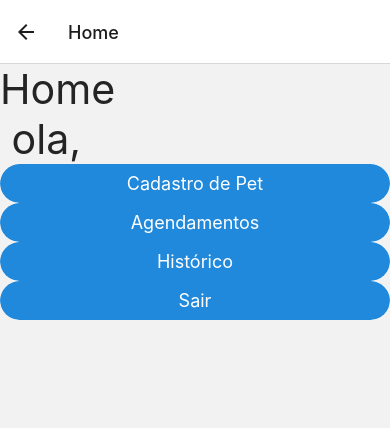
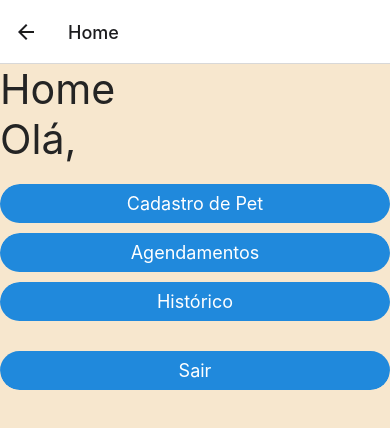
Before and after one commit to Rixolino01/API, a React Native app in the folder Ifood_pet/: screen /Home in a window 390 px wide. Shown: the top 428 px of the page. Built offline with nearby package versions, Linux system fonts and the light colour scheme.

Commit message:
Correção Agendamento

```diff
--- a/Ifood_pet/package.json
+++ b/Ifood_pet/package.json
@@ -10,12 +10,13 @@
   },
   "dependencies": {
     "@react-native-async-storage/async-storage": "1.18.2",
+    "@react-native-community/datetimepicker": "^7.6.1",
     "@react-navigation/native": "^6.1.7",
     "@react-navigation/native-stack": "^6.9.13",
     "@rneui/base": "^4.0.0-rc.7",
     "@rneui/themed": "^4.0.0-rc.8",
     "@types/react": "~18.2.14",
-    "axios": "^1.5.1",
+    "axios": "^1.6.0",
     "expo": "^49.0.11",
     "expo-secure-store": "~12.3.1",
     "expo-status-bar": "~1.6.0",
@@ -23,6 +24,7 @@
     "react-native": "0.72.5",
     "react-native-date-picker": "^4.3.3",
     "react-native-elements": "^3.4.3",
+    "react-native-picker-select": "^9.0.0",
     "react-native-safe-area-context": "4.6.3",
     "react-native-screens": "~3.22.0",
     "typescript": "^5.1.3"
--- a/Ifood_pet/pages/Agendamento.tsx
+++ b/Ifood_pet/pages/Agendamento.tsx
@@ -1,45 +1,68 @@
-import React, { useState } from 'react';
-import { View, Text, Button, StyleSheet } from 'react-native';
-import DatePicker from 'react-native-date-picker';
+import React, { useState, useEffect } from 'react';
+import { View, Text, TouchableOpacity, StyleSheet, Alert } from 'react-native';
+import DateTimePicker from '@react-native-community/datetimepicker';
+import RNPickerSelect from 'react-native-picker-select';
+import axios from 'axios';
 
 const Agendamento: React.FC = () => {
   const [selectedDate, setSelectedDate] = useState(new Date());
   const [selectedTime, setSelectedTime] = useState('');
-  const [selectedEstabelecimento, setSelectedEstabelecimento] = useState('Estabelecimento A');
-  const estabelecimentos = ['Estabelecimento A', 'Estabelecimento B', 'Estabelecimento C'];
+  const [timeOptions, setTimeOptions] = useState([]);
+  const [showDatePicker, setShowDatePicker] = useState(false);
+
+  useEffect(() => {
+    axios.get('http://localhost/phpmyadmin/index.php?route=/database/structure&db=pet_shop')
+      .then(response => {
+        setTimeOptions(response.data);
+      })
+      .catch(error => {
+        console.error('Erro ao buscar os horários:', error);
+      });
+  }, []);
 
   function handleAgendamento() {
-    throw new Error('Function not implemented.');
+    const formattedDate = selectedDate.toDateString();
+    const agendamentoInfo = {
+      date: formattedDate,
+      time: selectedTime,
+    };
+
+    Alert.alert('Agendamento Confirmado', JSON.stringify(agendamentoInfo));
   }
+
+  const onDateChange = (event, selectedDate) => {
+    setShowDatePicker(false);
+    if (selectedDate) {
+      setSelectedDate(selectedDate);
+    }
+  };
 
   return (
     <View style={styles.container}>
       <Text style={styles.label}>Agendamento</Text>
-      <DatePicker
-        date={selectedDate}
-        onDateChange={newDate => setSelectedDate(newDate)}
+      <TouchableOpacity style={styles.button} onPress={() => setShowDatePicker(true)}>
+        <Text style={styles.buttonText}>Selecionar Data</Text>
+      </TouchableOpacity>
+      {showDatePicker && (
+        <DateTimePicker
+          value={selectedDate}
+          mode="date"
+          is24Hour={true}
+          display="default"
+          onChange={onDateChange}
+        />
+      )}
+      <RNPickerSelect
+        value={selectedTime}
+        onValueChange={value => setSelectedTime(value)}
+        items={timeOptions.map(option => ({
+          label: option.timeLabel,
+          value: option.timeValue,
+        }))}
       />
-      {/* <Picker
-        selectedValue={selectedTime}
-        onValueChange={(itemValue, itemIndex) => setSelectedTime(itemValue)}
-      >
-        <Picker.Item label="Selecione um horário" value="" />
-        <Picker.Item label="9:00 AM" value="9:00 AM" />
-        <Picker.Item label="10:00 AM" value="10:00 AM" />
-        <Picker.Item label="11:00 AM" value="11:00 AM" />
-        <Picker.Item label="2:00 PM" value="2:00 PM" />
-        <Picker.Item label="3:00 PM" value="3:00 PM" />
-        <Picker.Item label="4:00 PM" value="4:00 PM" />
-      </Picker>
-      <Picker
-        selectedValue={selectedEstabelecimento}
-        onValueChange={(itemValue, itemIndex) => setSelectedEstabelecimento(itemValue)}
-      >
-        {estabelecimentos.map(estabelecimento => (
-          <Picker.Item label={estabelecimento} value={estabelecimento} key={estabelecimento} />
-        ))}
-      </Picker> */}
-      <Button title="Agendar" onPress={() => handleAgendamento()} />
+      <TouchableOpacity style={[styles.button, { marginTop: 10 }]} onPress={() => handleAgendamento()}>
+        <Text style={styles.buttonText}>Agendar</Text>
+      </TouchableOpacity>
     </View>
   );
 };
@@ -56,6 +79,16 @@ const styles = StyleSheet.create({
     fontWeight: 'bold',
     marginBottom: 16,
   },
+  button: {
+    backgroundColor: 'blue',
+    padding: 10,
+    borderRadius: 20,
+  },
+  buttonText: {
+    color: 'white',
+    textAlign: 'center',
+    fontSize: 16,
+  },
 });
 
 export default Agendamento;
--- a/Ifood_pet/pages/Home.tsx
+++ b/Ifood_pet/pages/Home.tsx
@@ -1,18 +1,17 @@
-import {useEffect, useState} from "react"
-import { Button, Text } from "@rneui/themed"
-import axiosConfig from "./axios"
-import { Divider, ListItem } from "react-native-elements"
-import { ListItemContent } from "@rneui/base/dist/ListItem/ListItem.Content"
-import { ScrollView, Image, View, StyleSheet } from "react-native"
-import ListItemTitle from "react-native-elements/dist/list/ListItemTitle"
-import { ListItemSubtitle } from "@rneui/base/dist/ListItem/ListItem.Subtitle"
-import AsyncStorage from "@react-native-async-storage/async-storage"
+import { useEffect, useState } from "react";
+import { Button, Text } from "@rneui/themed";
+import axiosConfig from "./axios";
+import { Divider, ListItem } from "react-native-elements";
+import { ListItemContent } from "@rneui/base/dist/ListItem/ListItem.Content";
+import { ScrollView, Image, View, StyleSheet } from "react-native";
+import ListItemTitle from "react-native-elements/dist/list/ListItemTitle";
+import { ListItemSubtitle } from "@rneui/base/dist/ListItem/ListItem.Subtitle";
+import AsyncStorage from "@react-native-async-storage/async-storage";
 import * as SecureStore from 'expo-secure-store'
 
-
 export default function Home({ navigation }) {
-    const [produtos, setProdutos] = useState([])
-    const [nomeUser, setNomeUser] = useState('')
+  const [produtos, setProdutos] = useState([]);
+  const [nomeUser, setNomeUser] = useState('');
 
   /*useEffect(() =>{
       axiosConfig.get('/products').then((response) =>{
@@ -26,44 +25,62 @@ export default function Home({ navigation }) {
       })
   },[])*/
 
-    async function sair (){
-        await SecureStore.deleteItemAsync('token')
-        await AsyncStorage.removeItem('user')
-        navigation.navigate('Login')
+  async function sair() {
+    await SecureStore.deleteItemAsync('token');
+    await AsyncStorage.removeItem('user');
+    navigation.navigate('Login');
   }
 
-
   return (
-        <ScrollView>
+    <ScrollView style={styles.container}>
       <Text h1>Home</Text>
-            <Text h1> ola,{nomeUser}</Text>
-           <View>
-        <Button size='md' radius={20}
+      <Text h1>Olá, {nomeUser}</Text>
+      <View style={styles.buttonContainer}>
+        <Button
+          size='md'
+          radius={20}
           title="Cadastro de Pet"
           onPress={() => navigation.navigate('Cadastro_pet')}
+          style={styles.button}
         />
-        <Button size='md' radius={20}
+        <Button
+          size='md'
+          radius={20}
           title="Agendamentos"
           onPress={() => navigation.navigate('Agendamento')}
+          style={styles.button}
         />
-        <Button size='md' radius={20}
+        <Button
+          size='md'
+          radius={20}
           title="Histórico"
           onPress={() => navigation.navigate('Historico')}
+          style={styles.button}
         />
       </View>
-      <Button size='md' radius={20} title='Sair' onPress={
-              sair
-            } />
-
+      <Button
+        size='md'
+        radius={20}
+        title='Sair'
+        onPress={sair}
+        style={styles.sairButton}
+      />
     </ScrollView>
-    )
+  );
 }
 
 const styles = StyleSheet.create({
   container: {
     flex: 1,
     backgroundColor: '#F7E7CE',
-      alignItems: 'center',
-      justifyContent: 'center',
+  },
+  buttonContainer: {
+    marginTop: 20,
+  },
+  button: {
+    marginBottom: 10,
+  },
+  sairButton: {
+    marginTop: 20,
   }
 });
```
Also changed, not shown: 1 other file (tests, documents, lock files or other folders). Lines whose indentation alone changed are shown as unchanged.
